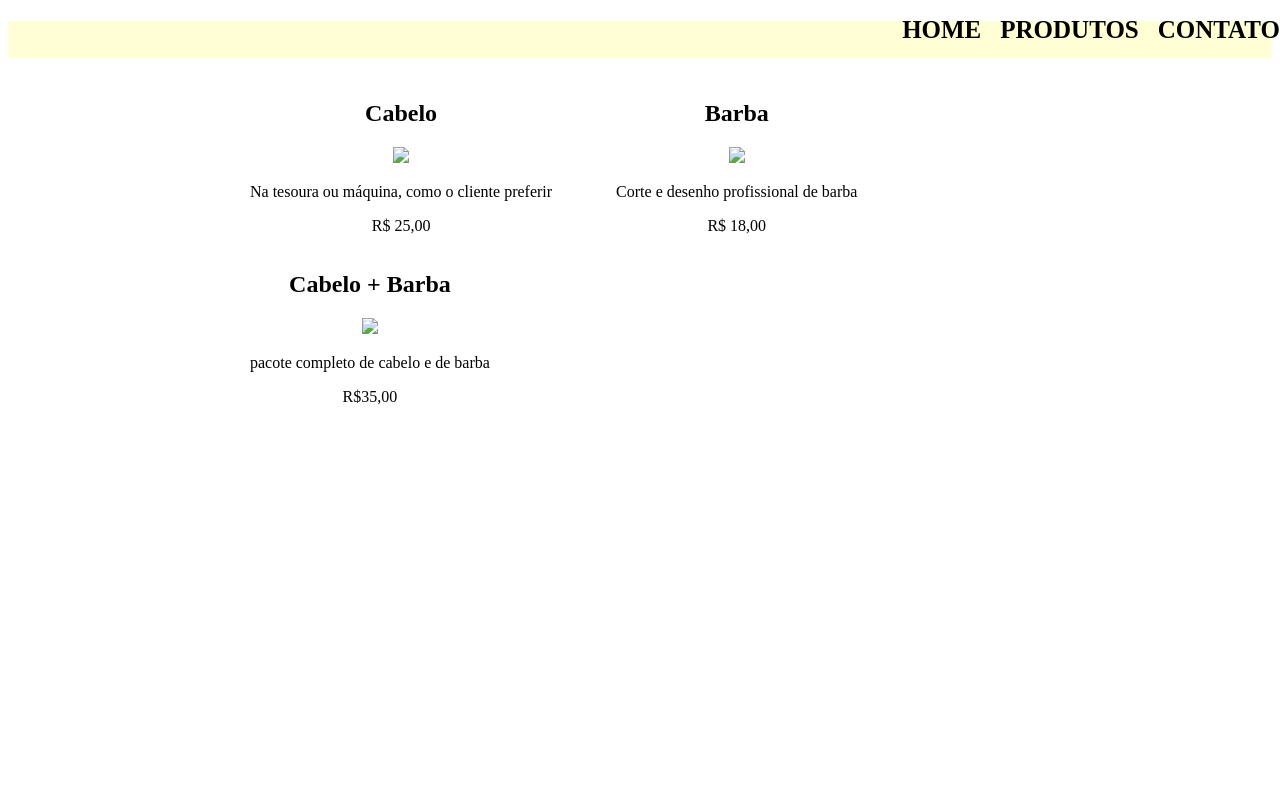
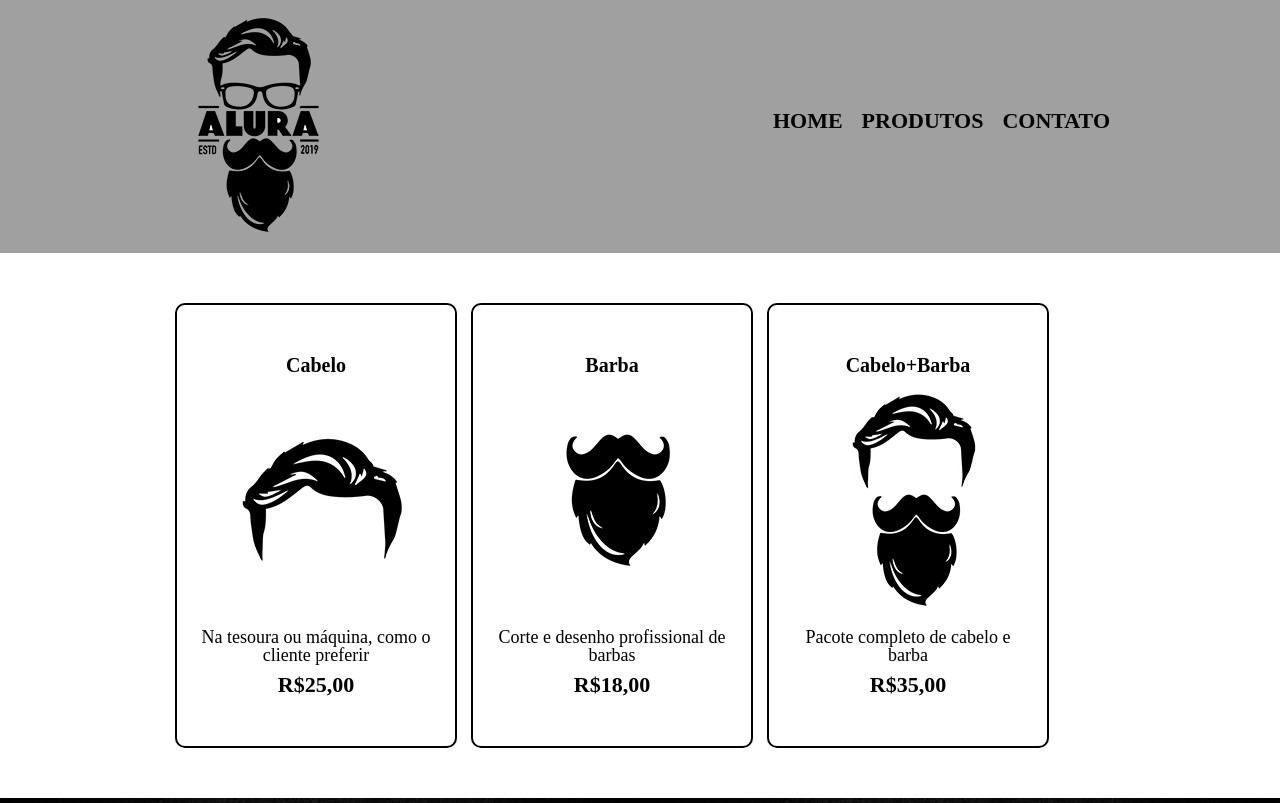
Before and after one commit to caduedudias/site, a plain HTML site: page produtos.html in a window 1280 px wide. Shown: the top 803 px of the page. Drawn offline with Linux system fonts and the light colour scheme.

Commit message:
Add files via upload

```diff
--- a/produtos.css
+++ b/produtos.css
@@ -1,38 +1,77 @@
 header{
-    background: #fffec6bb;
+    background: #a0a0a0
 }
 nav li{
-display:inline;
+    display: inline;
     margin: 0 0 0 15px;
+}
+nav a{
+    color: rgb(0, 0, 0);
+    text-transform: uppercase;
+    font-weight: bold;
+    font-size: 22px;
+    text-decoration: none;
 
 }
-
-
- nav a{
-    text-decoration: none;
-    font-size: 25px;
-    font-weight: bold;
- color:black;
-text-transform: uppercase;
-
+nav a:hover{
+    color: rgb(240, 0, 0);
+    text-decoration: underline;
 }
-
 nav{
-
     position: absolute;
-top: 0;
-right: 0;
+    top: 110px;
+    right: 0px;
 }
-
 .produtos li{
     display: inline-block;
-margin: 0 0 0 60px;
-display: inline-block;
     text-align: center;
+    width: 30%;
+    vertical-align: top;
+    /*background: gray;*/
+    margin: 0 5px;
+    padding: 50px 20px;
+    box-sizing: border-box;
+    border: 2px solid black;
+    border-radius: 10px;
 }
-
-.produtos {
+.produtos{
     width: 940px;
     margin: 0 auto;
-
+    padding: 50px 0;
 }
+.caixa{
+    position: relative;
+    width: 940px;
+    margin: 0 auto;
+}
+.produtos h2{
+    font-size: 20px;
+    font-weight: bold;
+}
+.produto-preco{
+    font-size: 22px;
+    font-weight: bold;
+    margin: 10px 0 0;
+}
+.produto-descricao{
+    font-size: 18px;
+}
+.produtos li:hover{
+    border-color: rgb(255, 0, 0);
+    background-color: rgb(221, 221, 221);
+}
+.produtos li:active{
+    border-color: rgb(214, 11, 11);
+}
+.produtos li:hover h2{
+    font-size: 30px;
+}
+footer{
+    text-align: center;
+    background: url("bg.jpg");
+    padding: 40px 0;
+}
+.copyright {
+    color: rgb(255, 255, 255);
+    font-size: 13px;
+}
--- a/produtos.html
+++ b/produtos.html
@@ -1,54 +1,56 @@
  <!DOCTYPE html>
  <html lang="en">
  <head>
+
 	<meta charset="UTF-8">
 	<meta http-equiv="X-UA-Compatible" content="IE=edge">
 	<meta name="viewport" content="width=device-width, initial-scale=1.0">
-	<title>produto barbearia alura</title>
-	<link rel="stylesheet" href="./reset.css">
-	<link rel="stylesheet" href="./produtos.css">
+	<title>Produtos-Barbearia Alura</title>
+	<link rel="stylesheet" href="reset.css">
+	<link rel="stylesheet" href="produtos.css">
 
  </head>
      <body>
 	     <header>
-<h1><img src="./logo.png" alt="" srcset=""></h1>
-
+		     <div class="caixa">
+				 <h1><img src="logo.png" alt="logo"></h>
 			     <nav>
-
 		             <ul>
 
-	<li><a href=index.html>Home</a></li>
-	<li><a href=produtos.html>Produtos</a></li>
-	<li><a href=contrato.html>Contato</a></li>
+			         <li><a href="index.html">Home</a></li>
+			         <li><a href="produtos.html">Produtos</a></li>
+			         <li><a href="contato.html">Contato</a></li>
 
 		             </ul>
+	             </nav>
+	         </div>
+	     </header>
+	 <ul class="produtos">
 
-</nav>
-
-	</header>
-
-	<ul class="produtos">
      <li>
 		<h2>Cabelo</h2>
 		<img src="cabelo.jpg">
 		<p class="produto-descricao">Na tesoura ou máquina, como o cliente preferir</p>
-<p class="produto-preco">R$ 25,00</p>
+		<p class="produto-preco">R$25,00</p>
 	 </li>
 
 	 <li>
         <h2>Barba</h2>
 		<img src="barba.jpg">
-<p class="produto-descricao">Corte e desenho profissional de barba</p>
-<p class="produto-preco">R$ 18,00</p>
+		<p class="produto-descricao">Corte e desenho profissional de barbas</p>
+		<p class="produto-preco">R$18,00</p>
 	 </li>
 
 	 <li>
-<h2>Cabelo + Barba</h2>
+		<h2>Cabelo+Barba</h2>
 		<img src="cabelo+barba.jpg">
-<p class="produto-descricao">pacote completo de cabelo e de barba</p>
-<p class="produto-preco"> R$35,00</p>
+		<p class="produto-descricao">Pacote completo de cabelo e barba</p>
+		<p class="produto-preco">R$35,00</p>
 	 </li>
-
-
+	 </ul>
+    <footer>
+		<img src="logo-branco.png">
+		<p class="copyright">&copy; Copyright Barbearia Alura - 2019</p>
+	</footer>
      </body>
  </html>
--- /dev/null
+++ b/reset.css
@@ -0,0 +1,48 @@
+/* http://meyerweb.com/eric/tools/css/reset/
+   v2.0 | 20110126
+   License: none (public domain)
+*/
+
+html, body, div, span, applet, object, iframe,
+h1, h2, h3, h4, h5, h6, p, blockquote, pre,
+a, abbr, acronym, address, big, cite, code,
+del, dfn, em, img, ins, kbd, q, s, samp,
+small, strike, strong, sub, sup, tt, var,
+b, u, i, center,
+dl, dt, dd, ol, ul, li,
+fieldset, form, label, legend,
+table, caption, tbody, tfoot, thead, tr, th, td,
+article, aside, canvas, details, embed,
+figure, figcaption, footer, header, hgroup,
+menu, nav, output, ruby, section, summary,
+time, mark, audio, video {
+	margin: 0;
+	padding: 0;
+	border: 0;
+	font-size: 100%;
+	font: inherit;
+	vertical-align: baseline;
+}
+/* HTML5 display-role reset for older browsers */
+article, aside, details, figcaption, figure,
+footer, header, hgroup, menu, nav, section {
+	display: block;
+}
+body {
+	line-height: 1;
+}
+ol, ul {
+	list-style: none;
+}
+blockquote, q {
+	quotes: none;
+}
+blockquote:before, blockquote:after,
+q:before, q:after {
+	content: '';
+	content: none;
+}
+table {
+	border-collapse: collapse;
+	border-spacing: 0;
+}
--- /dev/null
+++ b/style.css
@@ -0,0 +1,48 @@
+#banner {
+	width:100%;
+}
+
+.principal{
+	background: #CCCCCC;
+	padding: 30px;
+}
+
+.titulo-principal {
+	padding-left: 20px;
+}
+
+.titulo-centralizado {
+	text-align: center
+}
+
+p {
+	text-align: center;
+}
+
+#missao {
+	font-size: 20px
+}
+
+em strong {
+	color: #FF0000;
+}
+
+.itens {
+	font-style: italic
+}
+
+.beneficios {
+	background: #FFFFFF;
+	padding: 20px;
+}
+
+ul {
+	display: inline-block;
+	vertical-align: top;
+	width: 20%;
+	margin-right: 15%;
+}
+
+.imagembeneficios {
+	width: 50%;
+}
```
Also changed, not shown: index.html (added, +38 -0 lines), barba.jpg (added), beneficios.jpg (added), bg.jpg (added), cabelo+barba.jpg (added), cabelo.jpg (added), logo-branco.png (added), logo.png (added), 3 other files. Lines whose indentation alone changed are shown as unchanged.
